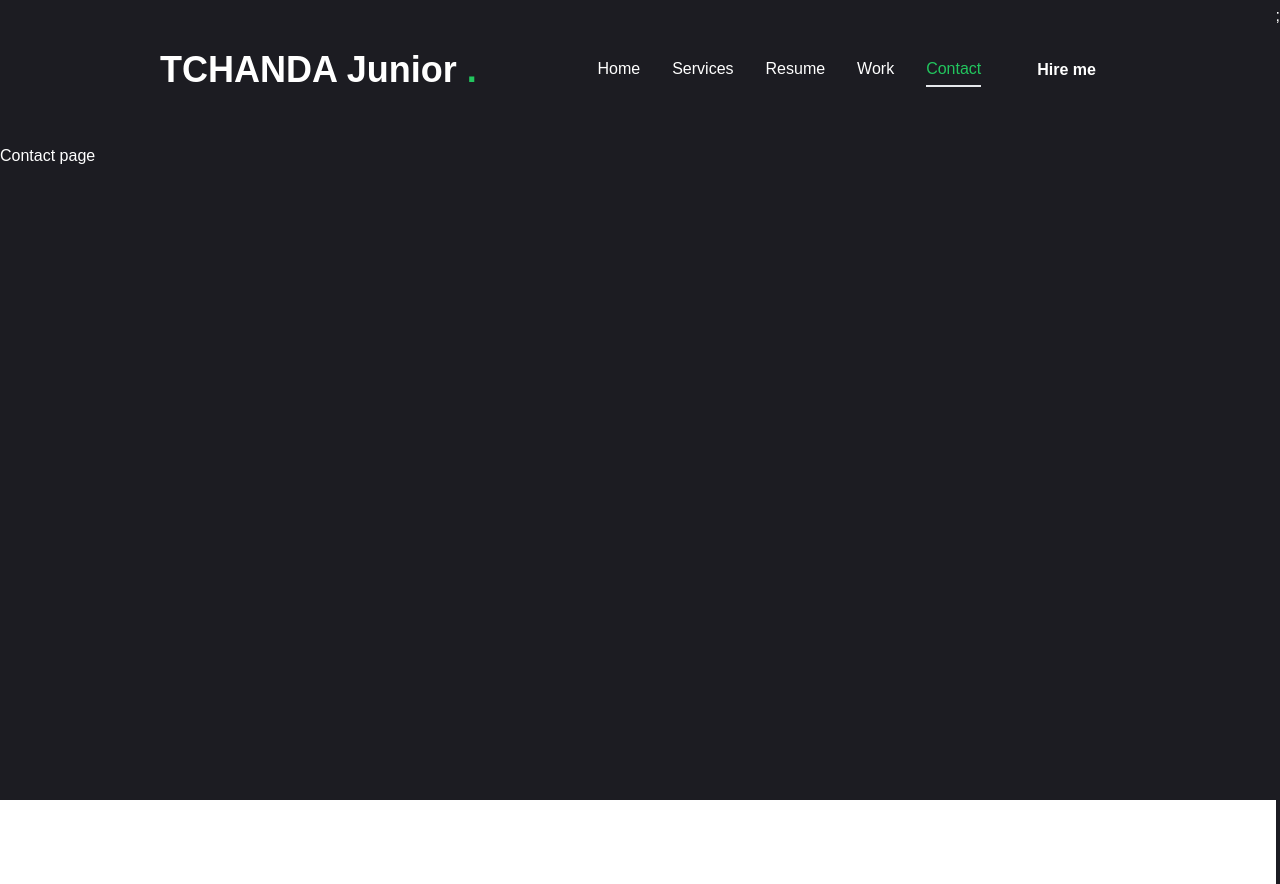
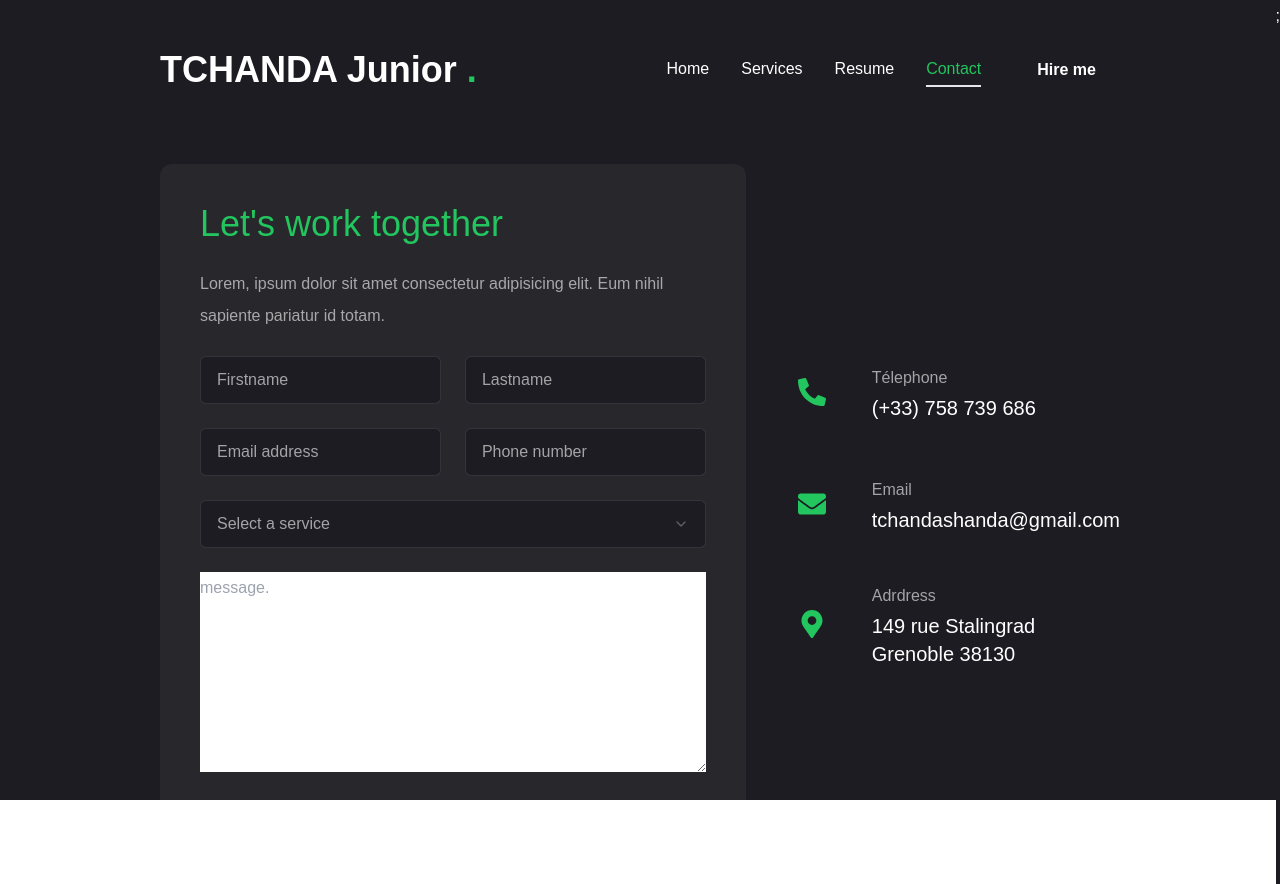
Before and after one commit to TCHANDA-ervan/portfolio, a Next.js app in the folder portfolio/: page /Contact in a window 1280 px wide. Before the commit the page ends 800 px from the top, so only its background shows below. Built offline with nearby package versions, Linux system fonts and the light colour scheme.

Commit message:
end projet

```diff
--- a/portfolio/app/Contact/page.jsx
+++ b/portfolio/app/Contact/page.jsx
@@ -1,7 +1,113 @@
+"use client";
+import { Button } from "@/components/ui/button";
+import { Input } from "@/components/ui/input";
+import { Textarea } from "@/components/ui/textarea";
+import {
+  Select,
+  SelectContent,
+  SelectGroup,
+  SelectItem,
+  SelectLabel,
+  SelectTrigger,
+  SelectValue,
+} from "@/components/ui/select";
+
+import { FaPhoneAlt, FaEnvelope, FaMapMarkerAlt } from "react-icons/fa";
+const info = [
+  {
+    icon: <FaPhoneAlt />,
+    title: "Télephone",
+    Description: "(+33) 758 739 686",
+  },
+  {
+    icon: <FaEnvelope />,
+    title: "Email",
+    Description: "tchandashanda@gmail.com",
+  },
+  {
+    icon: <FaMapMarkerAlt />,
+    title: "Adrdress",
+    Description: "149 rue Stalingrad Grenoble 38130",
+  },
+];
+
+import { motion } from "framer-motion";
 const Contact = () => {
-    return (
-      <div>Contact page</div>
-    )
-  }
+  return (
+    <motion.section
+      initial={{ opacity: 0 }}
+      animate={{
+        opacity: 1,
+        transition: { delay: 2.4, duration: 0.4, ease: "easeIn" },
+      }}
+      className="py-6"
+    >
+      <div className="container mx-auto">
+        <div className="flex flex-col xl:flex-row gap-[30px]">
+          {/*form*/}
+          <div className="xl:h-[54%] order-2 xl:order-none">
+            <form className="flex flex-col gap-6 p-10 bg-[#27272c] rounded-xl">
+              <h3 className="text-4xl text-green-500">Let's work together</h3>
+              <p className="text-white/60">
+                Lorem, ipsum dolor sit amet consectetur adipisicing elit. Eum
+                nihil sapiente pariatur id totam.
+              </p>
+              {/* input */}
+              <div className="grid grid-cols-1 md:grid-cols-2 gap-6">
+                <Input type="firstname" placeholder="Firstname" />
+                <Input type="lastname" placeholder="Lastname" />
+                <Input type="email" placeholder="Email address" />
+                <Input type="phone" placeholder="Phone number" />
+              </div>
+              {/* select */}
+              <Select>
+                <SelectTrigger className="w-full">
+                  <SelectValue placeholder="Select a service" />
+                </SelectTrigger>
+                <SelectContent>
+                  <SelectGroup>
+                    <SelectLabel>Select a service</SelectLabel>
+                    <SelectItem value="est">Web Development</SelectItem>
+                    <SelectItem value="cst">UI/UX Design</SelectItem>
+                    <SelectItem value="mst">Logo Designk</SelectItem>
+                  </SelectGroup>
+                </SelectContent>
+              </Select>
+              <textarea className="h-[200px]" placeholder="message." />
+              <Button size="md" className="max-w-40">
+                send message
+              </Button>
+            </form>
+          </div>
+          {/* info */}
+          <div
+            className="flex-1 flex items-center xl:justify-end order-1
+xl:order-none mb-8 xl:mb-0"
+          >
+            <ul className="flex flex-col gap-10">
+              {info.map((item, index) => {
+                return (
+                  <li key={index} className="flex items-center gap-6">
+                    <div
+                      className="w-[52px] h-[52px] xl:w-[72px] xl:h-[72px] bg-
+[#27272c] text-green-500 rounded-md flex items-center
+justify-center"
+                    >
+                      <div className="text-[28px]">{item.icon}</div>
+                    </div>
+                    <div className="flex-1">
+                      <p className="text-white/60">{item.title}</p>
+                      <h3 className="text-xl">{item.Description}</h3>
+                    </div>
+                  </li>
+                );
+              })}
+            </ul>
+          </div>
+        </div>
+      </div>
+    </motion.section>
+  );
+};
 
-  export default Contact;
+export default Contact;
--- a/portfolio/app/Resume/page.jsx
+++ b/portfolio/app/Resume/page.jsx
@@ -1,14 +1,14 @@
 "use client"
 
 import{
-  FaHtml5,
+FaHtml5,
  FaCss3,
  FaReact,
  FaFigma,
  FaNodeJs,
-} from "react-icons";
+} from "react-icons/fa";
 
-import{SiTailwindcss , SiNextdojs} from "react-icons/si";
+import{SiTailwindcss , SiNextdotjs} from "react-icons/si";
 
 const about = {
   title : 'About me',
@@ -133,27 +133,27 @@
   description : ' Lorem ipsum, dolor sit amet consectetur adipisicing elit. Libero quo, incidunt consequuntur dolore ipsum sit ipsa accusamus assumenda similique odio.',
   skillList: [
     {
-      icon : '<FaHtml5 />',
+      icon : <FaHtml5/>,
       name : "html 5 "
     },
     {
-      icon : '<FaCss3 />',
+      icon : <FaCss3 />,
       name : "html 5 "
     },
     {
-      icon : '<FaJs />',
+      icon : <FaFigma />,
       name : "html 5 "
     },
     {
-      icon : '<FaReact />',
+      icon : <FaReact />,
       name : "html 5 "
     },
     {
-      icon : '<SiNextdotjs />',
+      icon : <SiNextdotjs />,
       name : "html 5 "
     },
     {
-      icon : '<SiTailwindcss />',
+      icon : < FaNodeJs />,
       name : "html 5 "
     },
   ]
@@ -255,18 +255,18 @@
 {skills.description}
 </p>
 </div>
-<ul className="grid grid-cols-2 sm:grid-cols-3 md:grid-cols-4 xl:gap-[20px]">
+<ul className="grid grid-cols-2 sm:grid-cols-3 md:grid-cols-4 gap-4 xl:gap-[10px]">
   {skills.skillList.map((skill, index) => (
     <li key={index}>
       <TooltipProvider delayDuration={100}>
         <Tooltip>
           <TooltipTrigger className="w-full h-[200px] bg-[#232329] rounded-xl flex justify-center items-center group">
-            <div className="text-2xl group-hover:text-accent transition-all duration-300">
-              {skill.name}
+            <div className="text-2xl group-hover:text-green-500 transition-all duration-300">
+              {skill.icon}
             </div>
           </TooltipTrigger>
           <TooltipContent>
-            <p>{skill.name}</p>
+            <p className="capitalize">{skill.name}</p>
           </TooltipContent>
         </Tooltip>
       </TooltipProvider>
@@ -279,8 +279,27 @@
 
 
 {/*Contact*/}
-<TabsContent value="Contact" className="w-full">
-  Contact
+<TabsContent
+value="Contact"
+className="w-full text-center xl:text-left">
+<div className="flex flex-col gap-[30px]">
+<h3 className="text-4xl font-bold">{about.title}</h3>
+<p className="max-w-[600px] text-white/60 mx-auto xl:mx-0">
+{about.description}
+</p>
+<ul className="grid grid-cols-1 xl:grid-cols-2 gap-y-6 max-w-[620px]
+mx-auto xl:mx-0">
+{about.info.map((item, index) => {
+return (
+<li key={index} className="flex items-center justify-center
+xl:justify-start gap-4">
+<span className="text-white/60">{item.fieldName}</span>
+<span className="text-xl">{item.fieldValue}</span>
+</li>
+);
+})}
+</ul>
+</div>
 </TabsContent>
 </div>
 </Tabs>
--- a/portfolio/components/ui/MobileNav.jsx
+++ b/portfolio/components/ui/MobileNav.jsx
@@ -18,10 +18,10 @@
     name: "Resume",
     path: "/Resume",
   },
-  {
+  /*{
     name: "Work",
     path: "/Work",
-  },
+  },*/
   {
     name: "Contact",
     path: "/Contact",
--- a/portfolio/components/ui/Nav.jsx
+++ b/portfolio/components/ui/Nav.jsx
@@ -17,10 +17,10 @@
         name : "Resume",
         path: "/Resume",
     },
-    {
+   /* {
         name : "Work",
         path: "/Work",
-    },
+    },*/
     {
         name : "Contact",
         path: "/Contact",
--- a/portfolio/components/ui/input.jsx
+++ b/portfolio/components/ui/input.jsx
@@ -7,7 +7,7 @@
     (<input
       type={type}
       className={cn(
-        "flex h-10 w-full rounded-md border border-slate-200 bg-white px-3 py-2 text-base ring-offset-white file:border-0 file:bg-transparent file:text-sm file:font-medium file:text-slate-950 placeholder:text-slate-500 focus-visible:outline-none focus-visible:ring-2 focus-visible:ring-slate-950 focus-visible:ring-offset-2 disabled:cursor-not-allowed disabled:opacity-50 md:text-sm dark:border-slate-800 dark:bg-slate-950 dark:ring-offset-slate-950 dark:file:text-slate-50 dark:placeholder:text-slate-400 dark:focus-visible:ring-slate-300",
+        "flex h-[48px] rounded-md border border-white/10 focus:border-green-500 font-light bg-primary px-4 py-5 text-base placeholder:text-white/60 outline-none",
         className
       )}
       ref={ref}
--- a/portfolio/components/ui/select.jsx
+++ b/portfolio/components/ui/select.jsx
@@ -16,7 +16,7 @@
   <SelectPrimitive.Trigger
     ref={ref}
     className={cn(
-      "flex h-10 w-full items-center justify-between rounded-md border border-slate-200 bg-white px-3 py-2 text-sm ring-offset-white placeholder:text-slate-500 focus:outline-none focus:ring-2 focus:ring-slate-950 focus:ring-offset-2 disabled:cursor-not-allowed disabled:opacity-50 [&>span]:line-clamp-1 dark:border-slate-800 dark:bg-slate-950 dark:ring-offset-slate-950 dark:placeholder:text-slate-400 dark:focus:ring-slate-300",
+      "flex h-[48px] w-full items-center justify-between rounded-md border border-white/10 bg-primary px-4 py-5 text-base text-white/60 placeholer:text-white/10 focus:border-green-500 outline-none",
       className
     )}
     {...props}>
@@ -54,7 +54,7 @@
     <SelectPrimitive.Content
       ref={ref}
       className={cn(
-        "relative z-50 max-h-96 min-w-[8rem] overflow-hidden rounded-md border border-slate-200 bg-white text-slate-950 shadow-md data-[state=open]:animate-in data-[state=closed]:animate-out data-[state=closed]:fade-out-0 data-[state=open]:fade-in-0 data-[state=closed]:zoom-out-95 data-[state=open]:zoom-in-95 data-[side=bottom]:slide-in-from-top-2 data-[side=left]:slide-in-from-right-2 data-[side=right]:slide-in-from-left-2 data-[side=top]:slide-in-from-bottom-2 dark:border-slate-800 dark:bg-slate-950 dark:text-slate-50",
+        "relative z-50 max-h-96 min-w-[8rem] overflow-hidden rounded-md border border-white/10 bg-primary text-white shadow-md data-[state=open]:animate-in data-[state=closed]:animate-out data-[state=closed]:fade-out-0 data-[state=open]:fade-in-0 data-[state=closed]:zoom-out-95 data-[state=open]:zoom-in-95 data-[side=bottom]:slide-in-from-top-2 data-[side=left]:slide-in-from-right-2 data-[side=right]:slide-in-from-left-2 data-[side=top]:slide-in-from-bottom-2 dark:border-slate-800 dark:bg-slate-950 dark:text-slate-50",
         position === "popper" &&
           "data-[side=bottom]:translate-y-1 data-[side=left]:-translate-x-1 data-[side=right]:translate-x-1 data-[side=top]:-translate-y-1",
         className
@@ -85,7 +85,7 @@
   <SelectPrimitive.Item
     ref={ref}
     className={cn(
-      "relative flex w-full cursor-default select-none items-center rounded-sm py-1.5 pl-8 pr-2 text-sm outline-none focus:bg-slate-100 focus:text-slate-900 data-[disabled]:pointer-events-none data-[disabled]:opacity-50 dark:focus:bg-slate-800 dark:focus:text-slate-50",
+      "relative flex w-full cursor-default select-none items-center rounded-sm py-1.5 pl-8 pr-2 text-sm outline-none focus:bg-green-500 focus:text-slate-900 data-[disabled]:pointer-events-none data-[disabled]:opacity-50 dark:focus:bg-slate-800 dark:focus:text-slate-50",
       className
     )}
     {...props}>
--- a/portfolio/components/ui/textarea.jsx
+++ b/portfolio/components/ui/textarea.jsx
@@ -6,7 +6,7 @@
   return (
     (<textarea
       className={cn(
-        "flex min-h-[80px] w-full rounded-md border border-slate-200 bg-white px-3 py-2 text-base ring-offset-white placeholder:text-slate-500 focus-visible:outline-none focus-visible:ring-2 focus-visible:ring-slate-950 focus-visible:ring-offset-2 disabled:cursor-not-allowed disabled:opacity-50 md:text-sm dark:border-slate-800 dark:bg-slate-950 dark:ring-offset-slate-950 dark:placeholder:text-slate-400 dark:focus-visible:ring-slate-300",
+        "flex h-[48px] rounded-md border border-white/10 focus:border-green-500 font-light bg-primary px-4 py-5 text-base  outline-none  ",
         className
       )}
       ref={ref}
```
